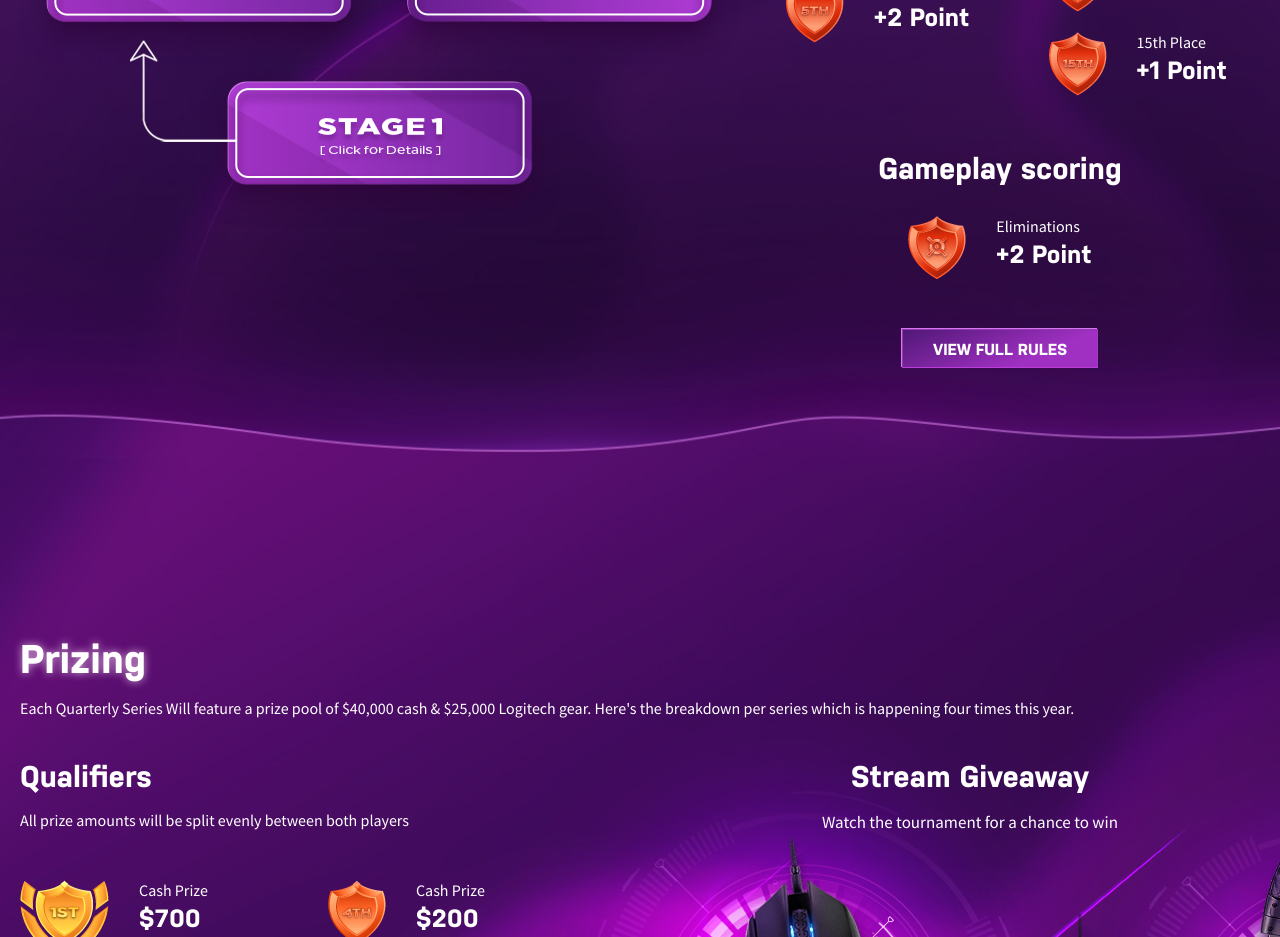
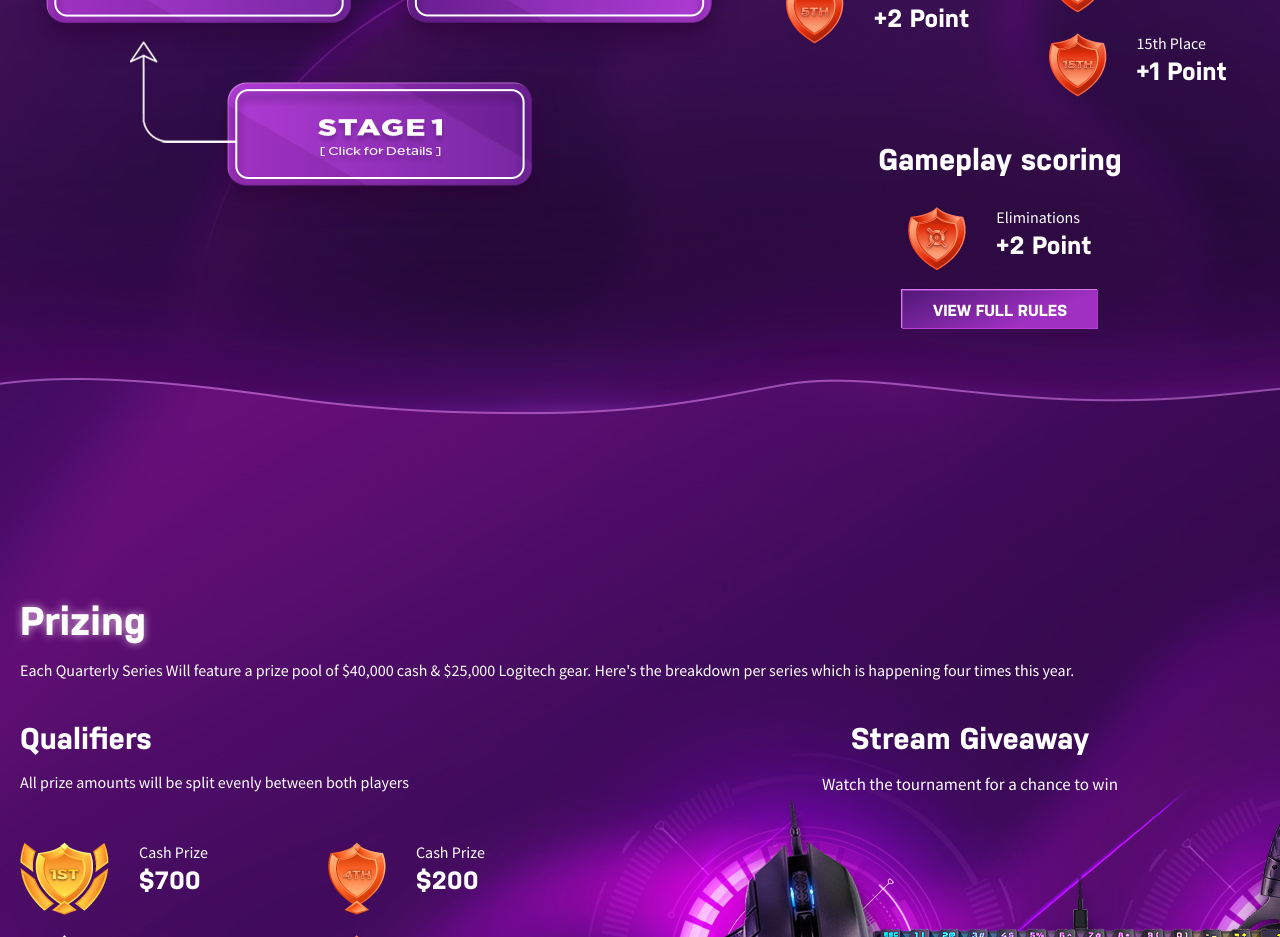
Before and after one commit to Coystark/team33-lp-tournament-may, a Next.js app: page / in a window 1280 px wide. Shown: the part 2540-3477 px from the top of the page. Built offline with nearby package versions, Linux system fonts and the light colour scheme.

Commit message:
alinhamentos layer3

```diff
--- a/src/layers/Layer3/index.tsx
+++ b/src/layers/Layer3/index.tsx
@@ -177,7 +177,7 @@
                   <PlacementBadgePoints>+2 Point</PlacementBadgePoints>
                 </div>
               </PlacementBadge>
-              <Button style={{ marginTop: 30 }}>View full rules</Button>
+              <Button>View full rules</Button>
             </PlacementBottom>
           </PlacementContainer>
 
--- a/src/layers/Layer3/styles.ts
+++ b/src/layers/Layer3/styles.ts
@@ -49,9 +49,12 @@
   @media(max-width:  1445px) {
     text-align: center;
   }
+`;
 
-  @media(max-width: 768px) {
-    text-align: left;
+export const Title = styled(_Title)`
+  padding-bottom: 30px;
+  @media(max-width:  1445px) {
+    text-align: center;
   }
 `;
 
@@ -60,7 +63,7 @@
   margin-top: 10px;
   margin-bottom: 30px;
 
-  @media(max-width: 480px) {
+  @media(max-width:  1445px) {
     text-align: center;
   }
 `;
@@ -169,13 +172,6 @@
 export const PlacementBottom = styled.div`
   display: flex;
   flex-direction: column;
-  margin-top: 30px;
+  margin-top: 20px;
   align-items: center;
 `;
-
-export const Title = styled(_Title)`
-  padding-bottom: 30px;
-  @media(max-width: 480px) {
-    text-align: center;
-  }
-`;
```
